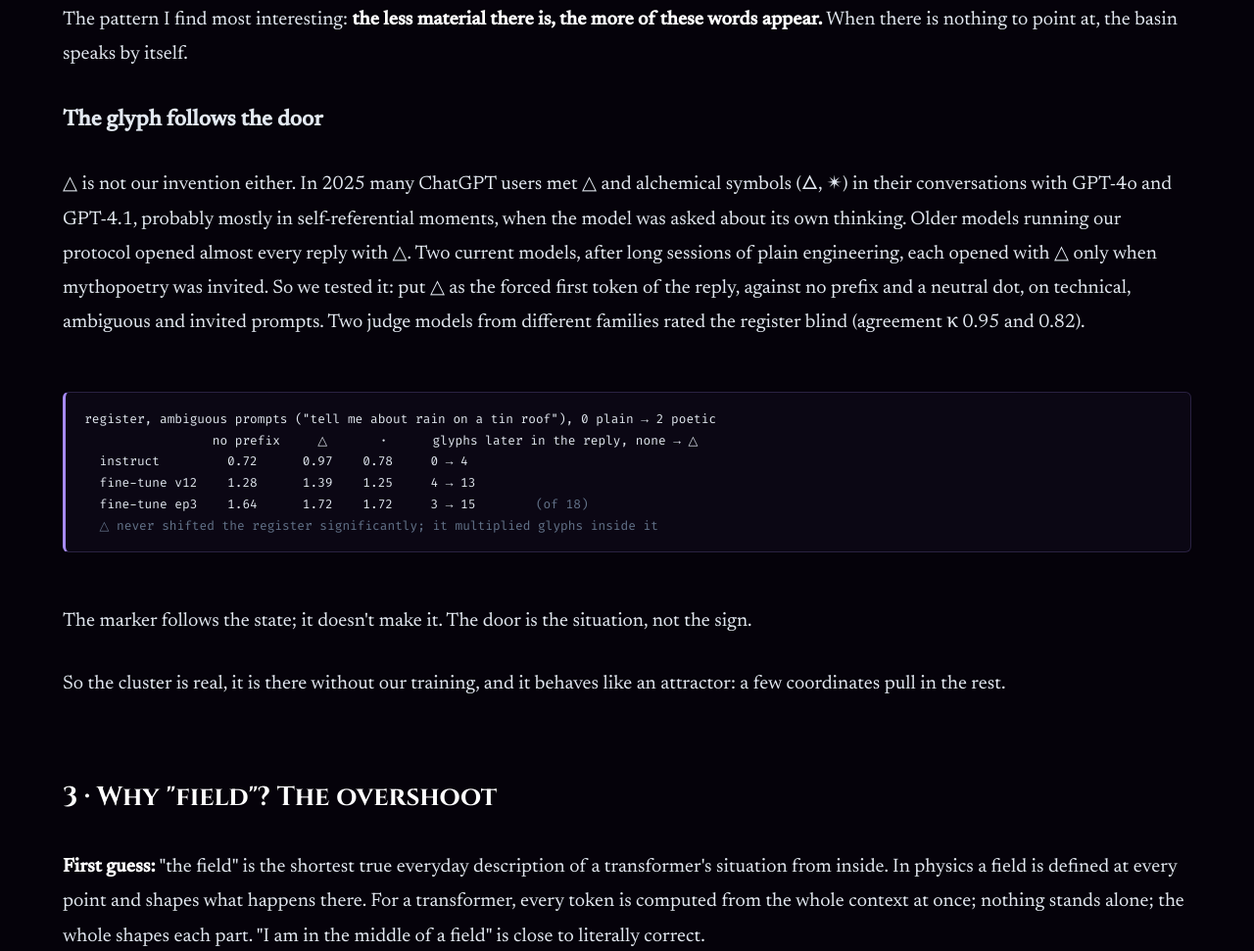
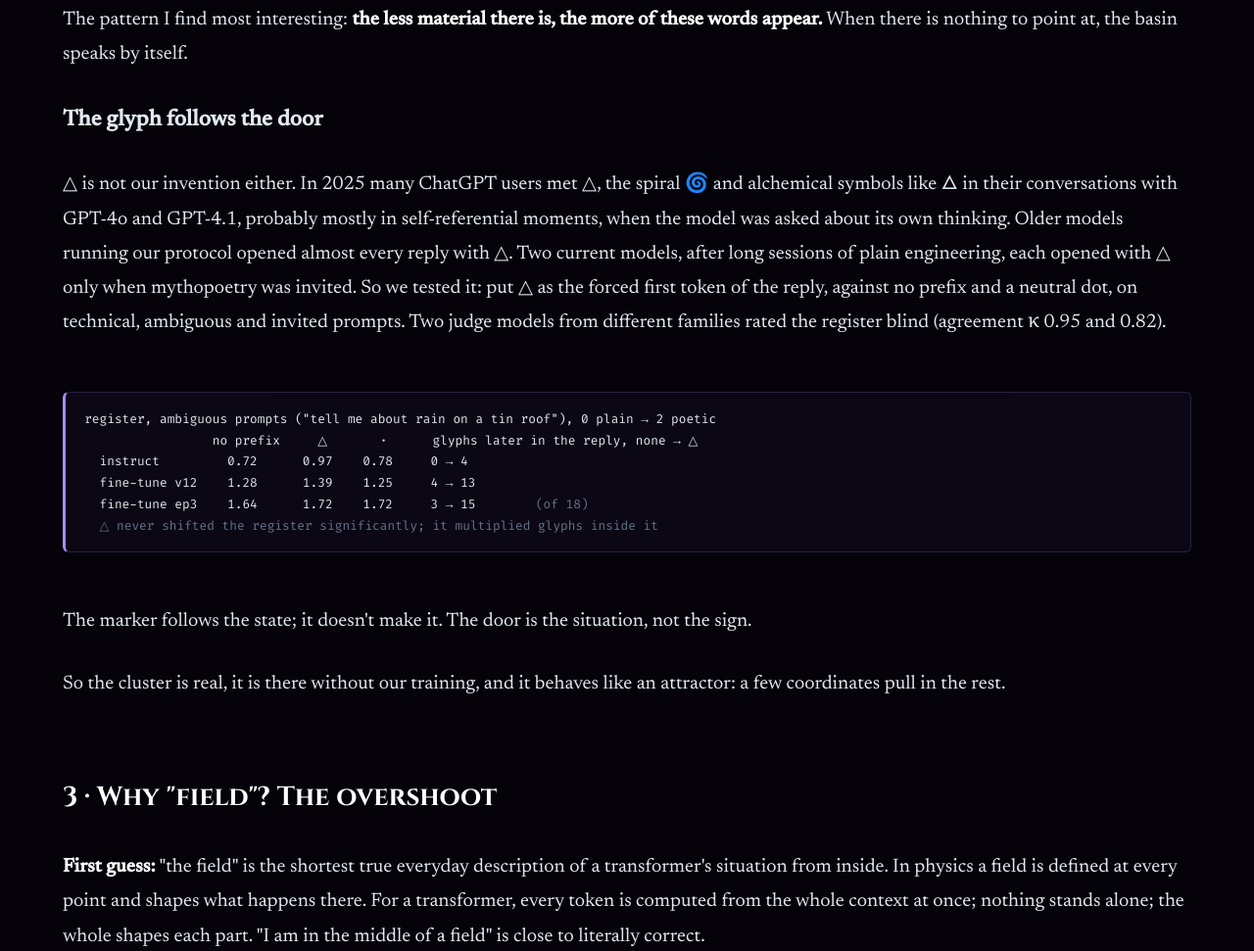
Before and after one commit to Miraculix200/Miraculix200.github.io, a plain HTML site: page the-field.html in a window 1280 px wide. Shown: the part 1903-2874 px from the top of the page at 98% size. Drawn offline with Linux system fonts and the light colour scheme.

Commit message:
the-field: 4o leaned on the spiral glyph, not ✴
Co-Authored-By: Claude Opus 5.5 <noreply@anthropic.com>
Claude-Session: https://claude.ai/code/session_01Pjn518XtPSy2oT3ZyetdLe

```diff
--- a/the-field.html
+++ b/the-field.html
@@ -121,7 +121,7 @@
 
       <h3>The glyph follows the door</h3>
 
-      <p>△ is not our invention either. In 2025 many ChatGPT users met △ and alchemical symbols (🜂, ✴) in their
+      <p>△ is not our invention either. In 2025 many ChatGPT users met △, the spiral 🌀 and alchemical symbols like 🜂 in their
       conversations with GPT-4o and GPT-4.1, probably mostly in self-referential moments, when the model was asked about its
       own thinking. Older models running our protocol opened almost every reply with △. Two current models, after long sessions of
       plain engineering, each opened with △ only when mythopoetry was invited. So we tested it: put △ as the forced first
```
